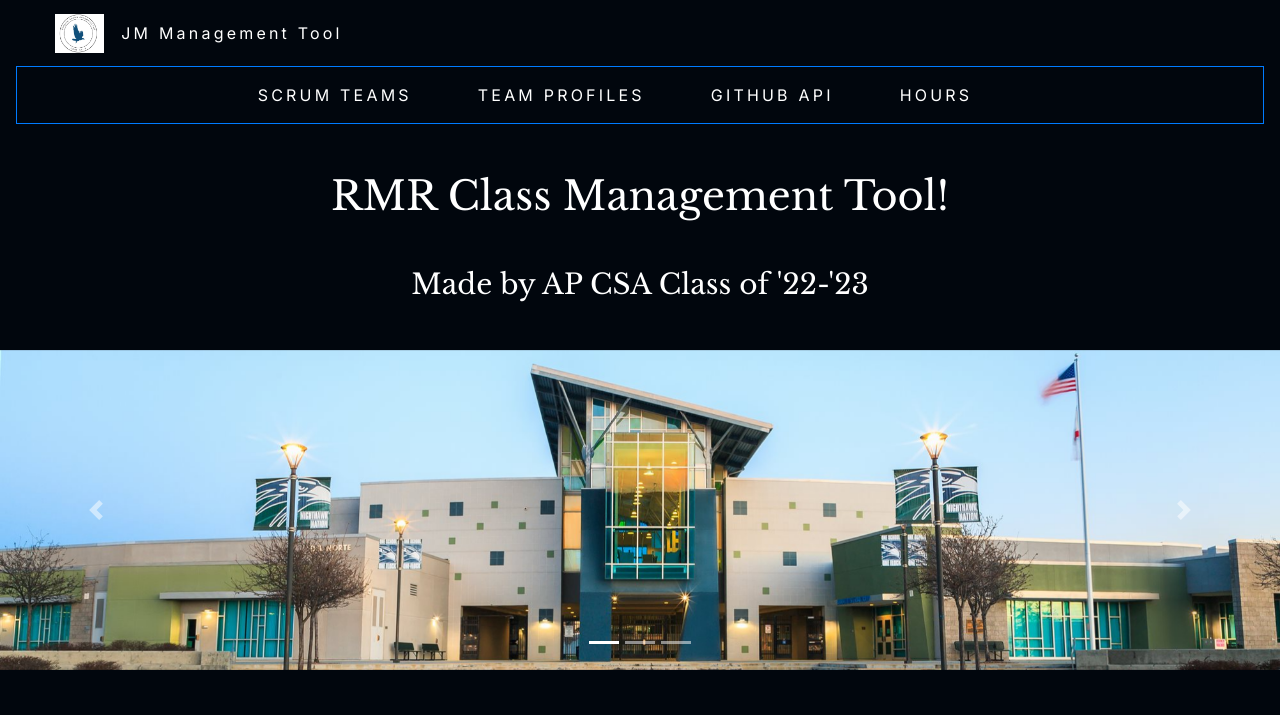
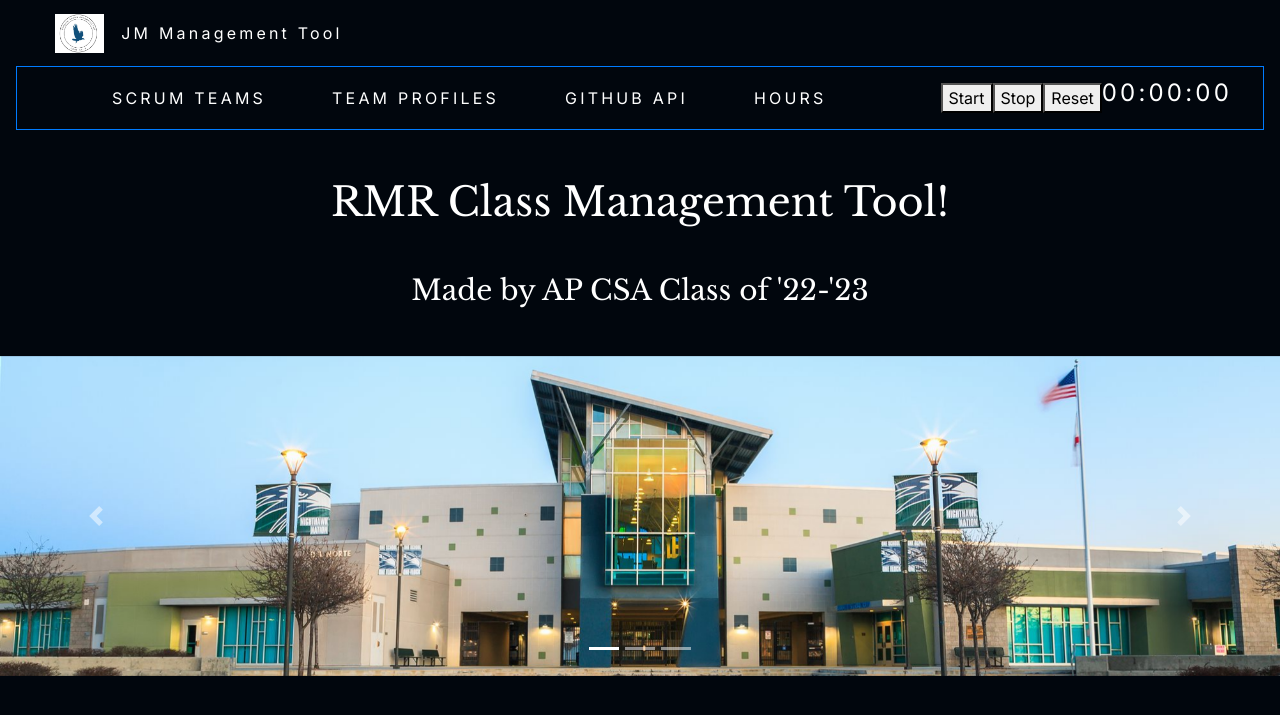
Before and after one commit to saumyapalk23/codingprojfontend, a Jekyll site: the page built from index.md, in a window 1280 px wide. Shown: the top 715 px of the page. Built offline with Jekyll 4.4.1, drawn with Linux system fonts in a browser that asks for light colours; our own code applies the rules of GitHub Pages for plain Markdown files; the repository's description, which GitHub fills in, is left out; part of the change alters nothing that is shown.

```diff
--- a/_includes/nav.html
+++ b/_includes/nav.html
@@ -47,6 +47,12 @@
           <a class="nav-link text-white fs-6" href="{{ site.baseurl }}/loggingHours">HOURS</a>
         </li>
       </ul>
+
+        <button onclick="startTimer()">Start</button>
+        <button onclick="stopTimer()">Stop</button>
+        <button class="button" onclick="resetTimer()">Reset</button>
+        <div class="timer">00:00:00</div>
+
       <!--
       <ul class="navbar-nav me-auto mb-1 mb-lg-0">
         <li class="nav-item">
@@ -114,4 +120,63 @@
   }
   // call function on every page load
   window.onload = authenticated();
+
+
+
+
+
+
+    var timerInterval;
+    var startTime;
+    var elapsedTime = 0;
+    var temp = 10;
+
+    function startTimer() {
+      if (temp > 9) {
+        startTime = Date.now() - elapsedTime;
+        timerInterval = setInterval(updateTimer, 10);
+      }
+
+    }
+
+    function stopTimer() {
+      temp = 9;
+      clearInterval(timerInterval);
+
+    }
+
+    function resetTimer() {
+      location.reload();
+    }
+
+    function updateTimer() {
+      var currentTime = Date.now();
+      elapsedTime = currentTime - startTime;
+      var formattedTime = formatTime(elapsedTime);
+      document.querySelector('.timer').textContent = formattedTime;
+    }
+
+    function formatTime(milliseconds) {
+      var hours = Math.floor(milliseconds / (1000 * 60 * 60));
+      var minutes = Math.floor((milliseconds % (1000 * 60 * 60)) / (1000 * 60));
+      var seconds = Math.floor((milliseconds % (1000 * 60)) / 1000);
+
+      var formattedHours = hours.toString().padStart(2, '0');
+      var formattedMinutes = minutes.toString().padStart(2, '0');
+      var formattedSeconds = seconds.toString().padStart(2, '0');
+      document.getElementById("time").innerHTML = formattedHours + ':' + formattedMinutes + ':' + formattedSeconds;
+      return formattedHours + ':' + formattedMinutes + ':' + formattedSeconds;
+    }
 </script>
+
+
+<style>
+  .timer {
+    font-size: 24px;
+    margin-bottom: 10px;
+  }
+
+  body {
+    background-color: #01060d;
+  }
+</style>
```
